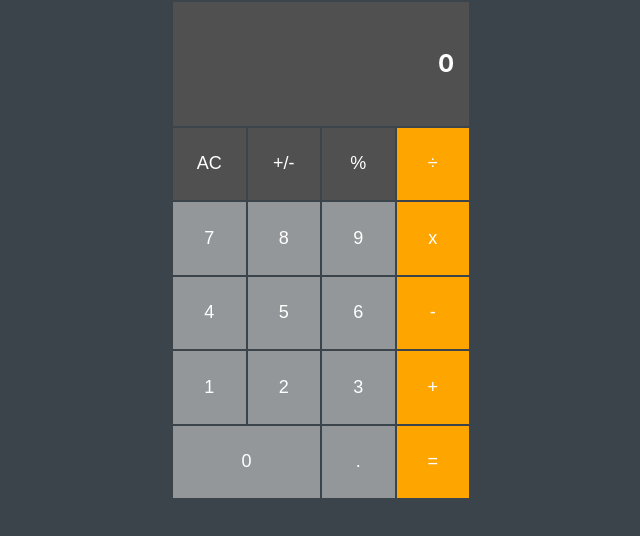
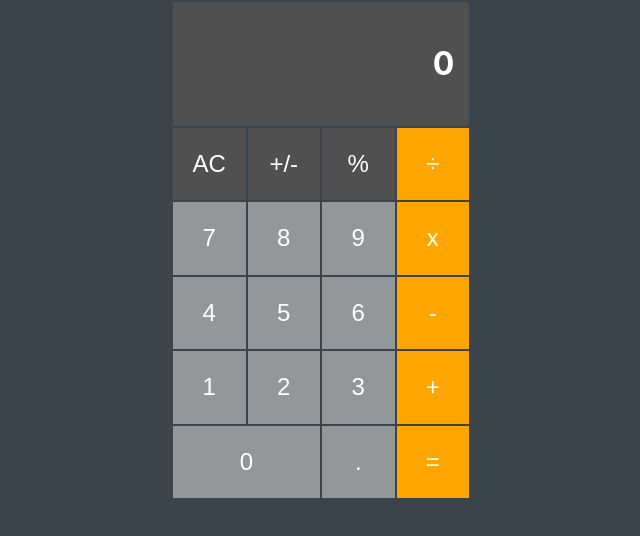
Before and after one commit to kitoshi/calculator, a React (Create React App) app: page / in a window 1280 px wide. Shown: the top 536 px of the page, without its empty margins (319-959 px from the left). Built offline with nearby package versions, Linux system fonts and the light colour scheme.

Commit message:
css done

```diff
--- a/src/App.css
+++ b/src/App.css
@@ -1,6 +1,6 @@
 * {
   color: white;
-  font-size: large;
+  font-size: x-large;
 }
 
 .App {
--- a/src/components/Calculator.jsx
+++ b/src/components/Calculator.jsx
@@ -14,7 +14,7 @@ export default function Calculator(props) {
                 width: '100%',
                 textAlign: 'right',
                 paddingRight: '5%',
-                fontSize: 'x-large'
+                fontSize: 'xx-large'
               }}
             >
               {props.numberInput === '' ? '0' : props.numberInput}
```
